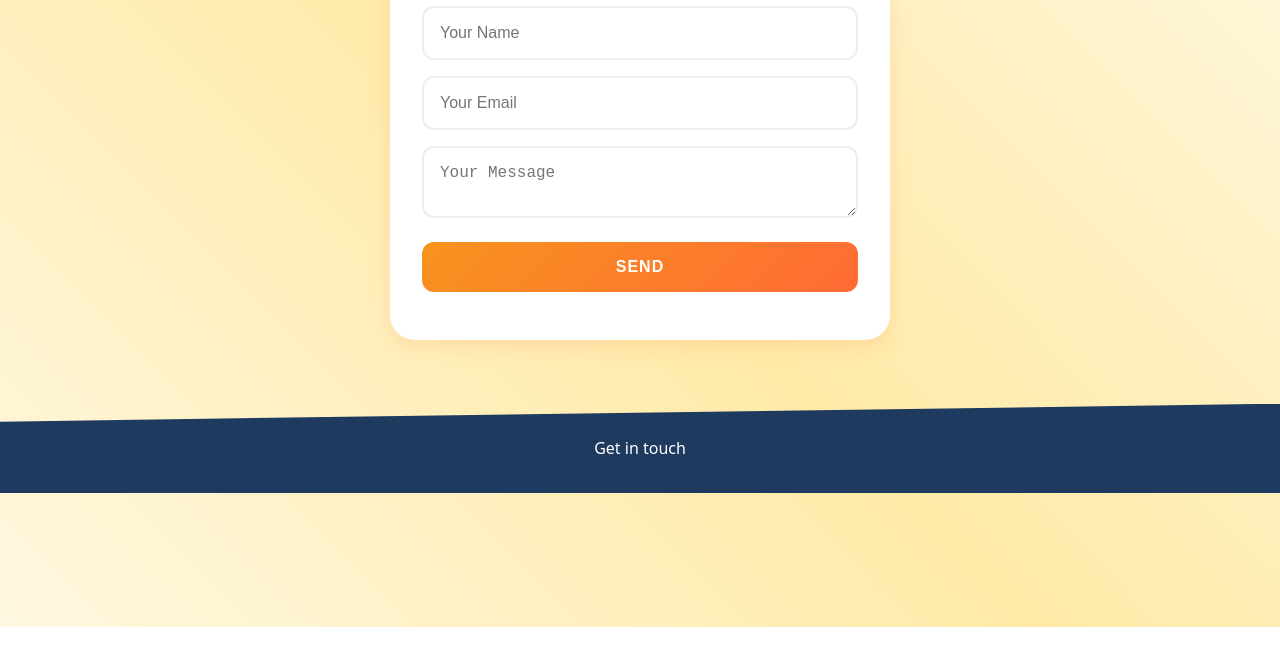
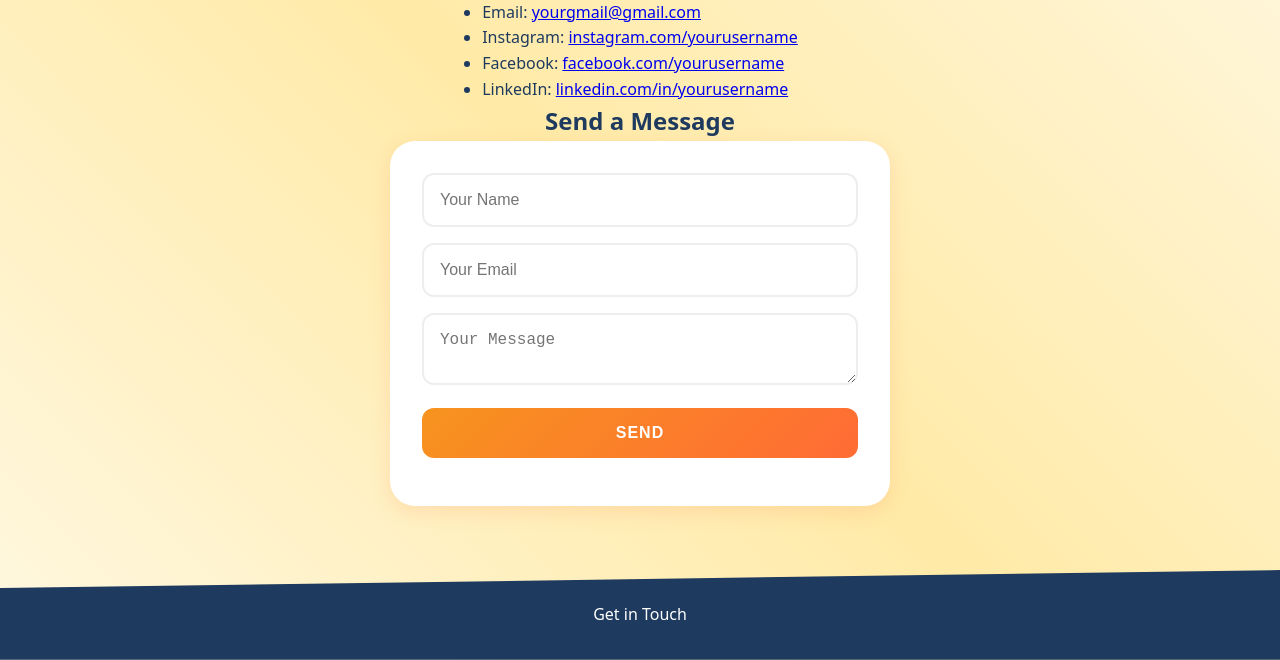
Before and after one commit to whynotARPAN/CSY103-Web, a plain HTML site: page contact.html in a window 1280 px wide. Shown: the part 173-833 px from the top of the page. Before the commit the page ends 800 px from the top, so only its background shows below. Drawn offline with Linux system fonts and the light colour scheme.

Commit message:
added more contact details

```diff
--- a/contact.html
+++ b/contact.html
@@ -22,16 +22,35 @@
 <main>
   <h1>Contact Me</h1>
 
-  <form action="mailto:your@email.com" method="post">
-    <p><input type="text" placeholder="Your Name"></p>
-    <p><input type="email" placeholder="Your Email"></p>
-    <p><textarea placeholder="Your Message"></textarea></p>
-    <p><button type="submit">Send</button></p>
+  <p>You can reach me using the following contact details:</p>
+
+  <ul>
+    <li>Email: <a href="mailto:yourgmail@gmail.com">yourgmail@gmail.com</a></li>
+    <li>Instagram: <a href="https://instagram.com/yourusername" target="_blank">instagram.com/yourusername</a></li>
+    <li>Facebook: <a href="https://facebook.com/yourusername" target="_blank">facebook.com/yourusername</a></li>
+    <li>LinkedIn: <a href="https://linkedin.com/in/yourusername" target="_blank">linkedin.com/in/yourusername</a></li>
+  </ul>
+
+  <h2>Send a Message</h2>
+
+  <form action="mailto:yourgmail@gmail.com" method="post">
+    <p>
+      <input type="text" placeholder="Your Name">
+    </p>
+    <p>
+      <input type="email" placeholder="Your Email">
+    </p>
+    <p>
+      <textarea placeholder="Your Message"></textarea>
+    </p>
+    <p>
+      <button type="submit">Send</button>
+    </p>
   </form>
 </main>
 
 <footer>
-  <p>Get in touch</p>
+  <p>Get in Touch</p>
 </footer>
 
 </body>
```
